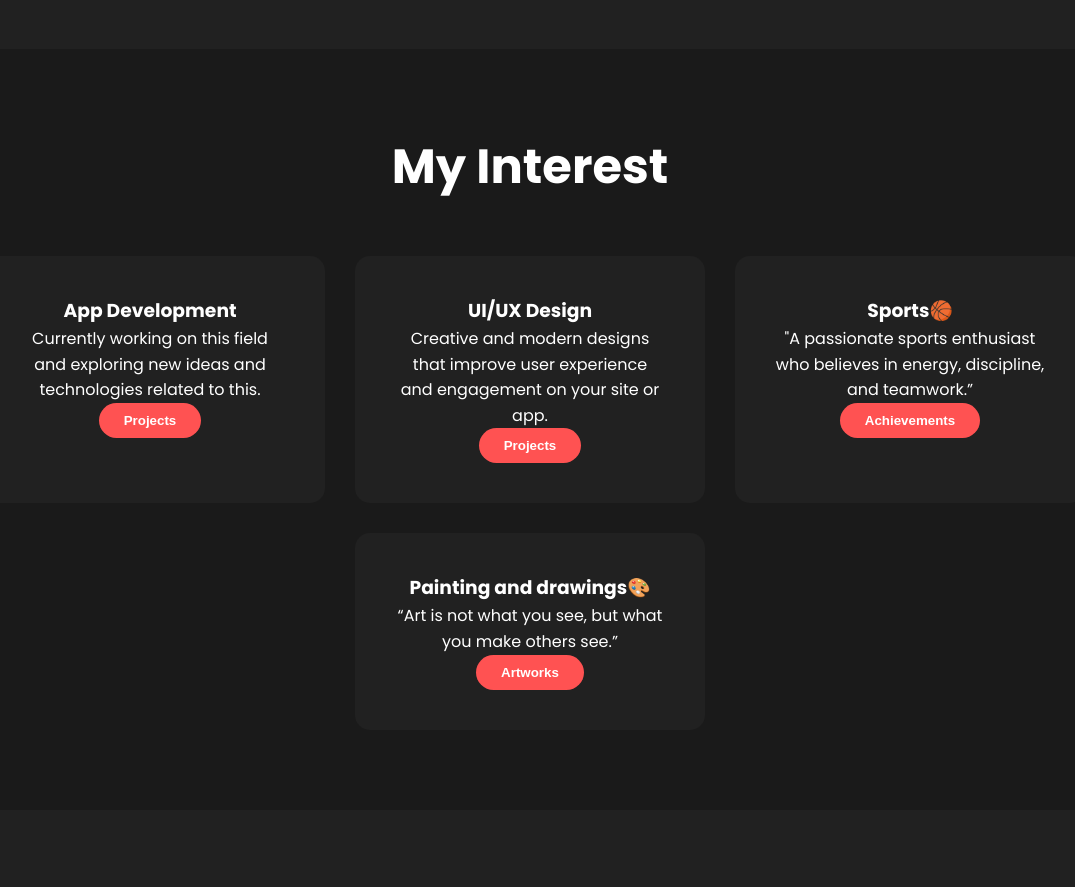
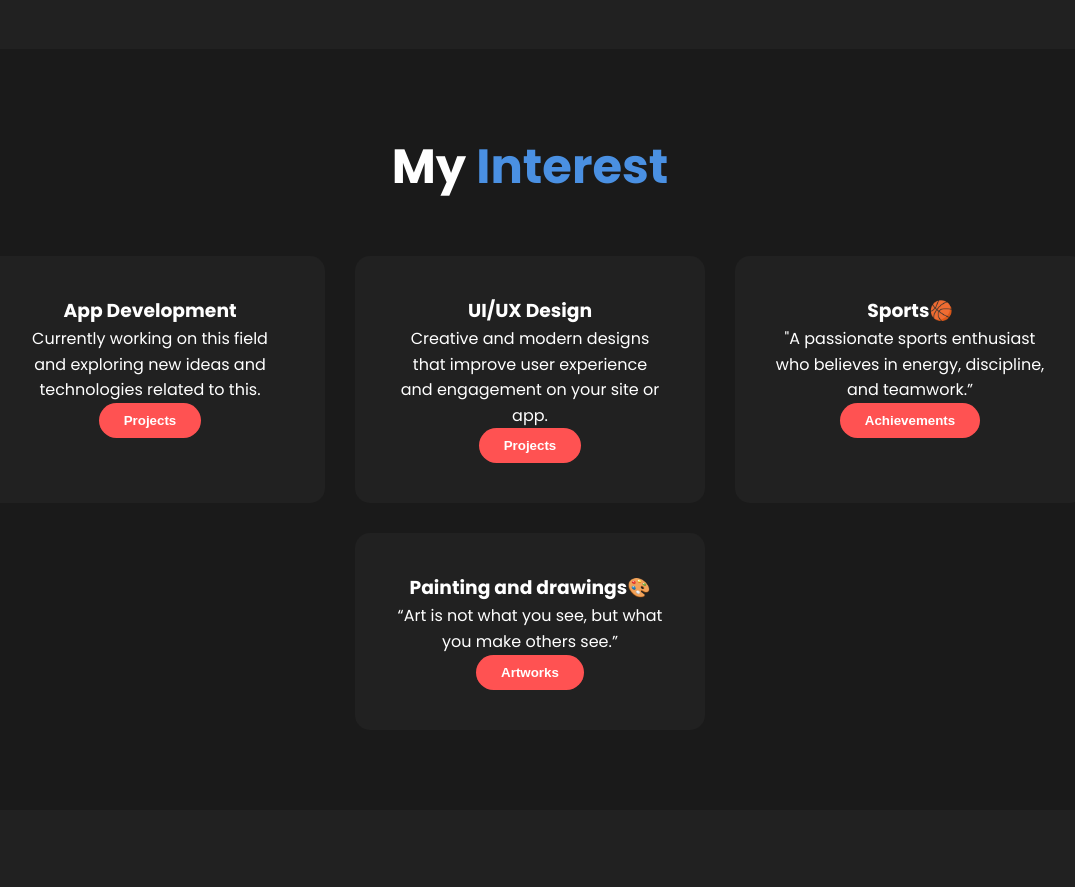
Before and after one commit to funmontage/Personal-_portfolio, a plain HTML site: page index.html in a window 1280 px wide. Shown: the part 1220-2107 px from the top of the page, without its empty margins (110-1185 px from the left). Drawn offline with Linux system fonts and the light colour scheme.

Commit message:
adding styling in footer and adding media quries

```diff
--- a/index.html
+++ b/index.html
@@ -64,7 +64,7 @@ Let’s create something amazing together.
     </section>
     <!-- Interest Section -->
     <section id="Interest" class="Interest">
-        <h2 class="Interest-title">My Interest</h2>
+        <h2 class="Interest-title">My <span class="blue-text">Interest</span></h2>
         <div class="Interest-cards-container">
             <div class="Interest-card">
                 <i class="fas fa-bars Interest-icon"></i>
```
